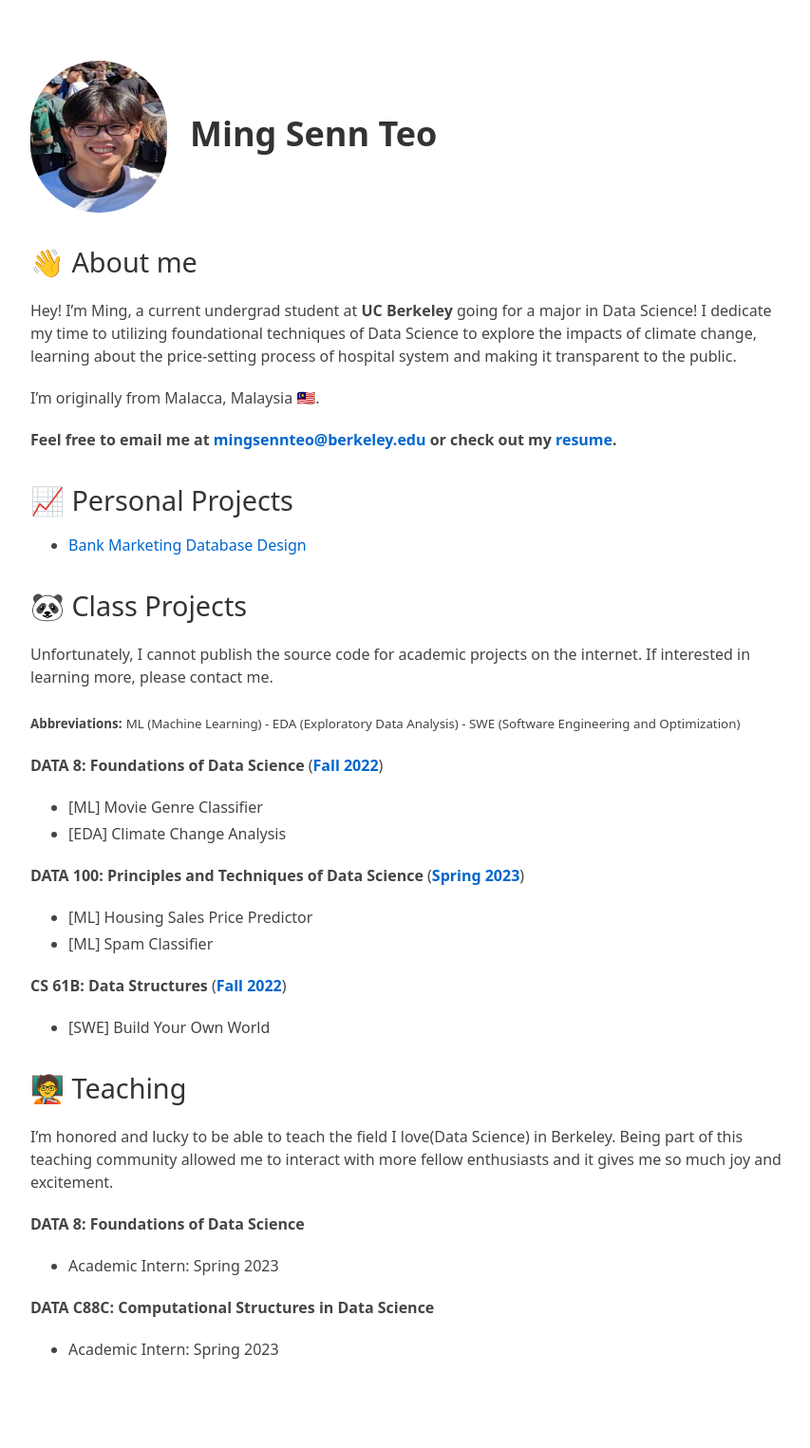
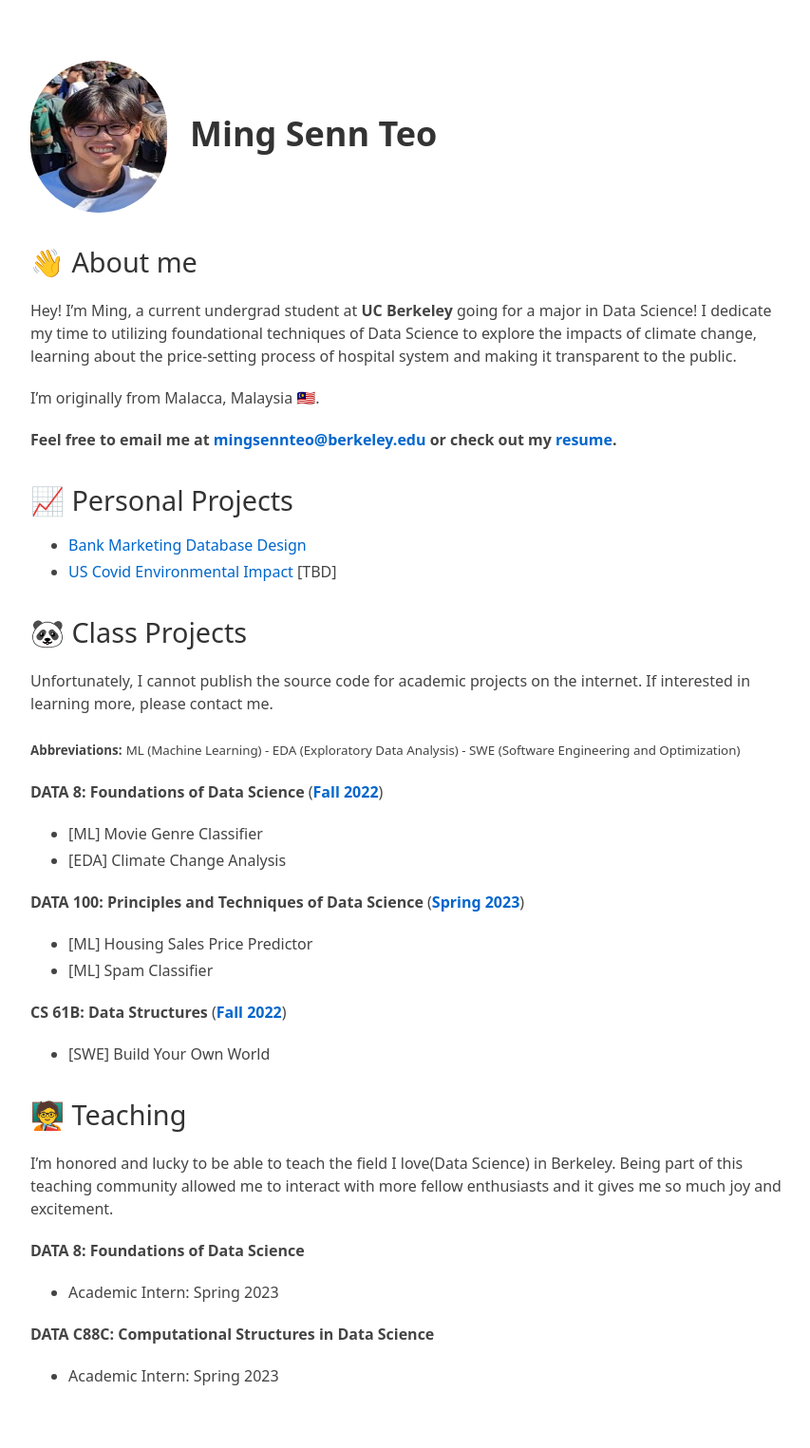
Before and after one commit to MSTeo01/old-website-2.0, a Jekyll site: the page built from index.md, in a window 1280 px wide. Shown: the whole page at 95% size, without its empty margins (208-1061 px from the left). Built offline with Jekyll 4.4.1, drawn with Linux system fonts in a browser that asks for light colours; our own code applies the rules of GitHub Pages for plain Markdown files; before the commit the page ends 1497 px from its top, so only the background shows below that.

Commit message:
Placeholder for Env prok

```diff
--- a/index.md
+++ b/index.md
@@ -12,6 +12,7 @@ I'm originally from Malacca, Malaysia 🇲🇾.
 ## 📈 Personal Projects
 
 - [Bank Marketing Database Design](https://github.com/MSTeo01/Bank-Marketing-Database-Design)
+- [US Covid Environmental Impact]() [TBD]
 
 ## 🐼 Class Projects
 
```
